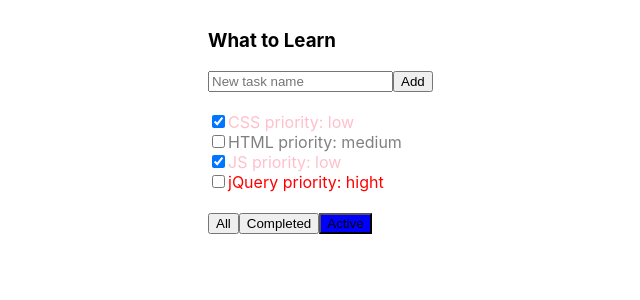
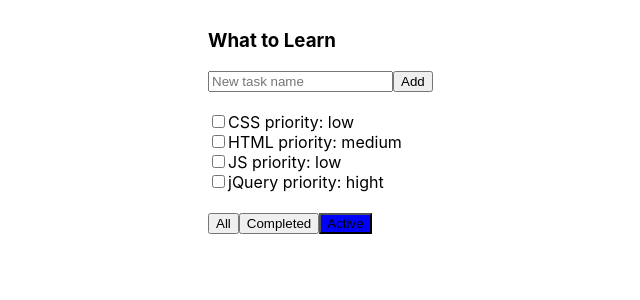
Before and after one commit to AlexandrDubiaga/TodoList, a React (Create React App) app: page / in a window 1280 px wide. Shown: the top 300 px of the page, without its empty margins (192-832 px from the left). Built offline with nearby package versions, Linux system fonts and the light colour scheme.

Commit message:
add checkbox changed in state

```diff
--- a/src/App.js
+++ b/src/App.js
@@ -7,7 +7,6 @@
 class App extends React.Component {
     constructor(props) {
         super(props);
-        this.newTaskTitleRef = React.createRef();
     }
 
     state = {
@@ -19,30 +18,57 @@
 
         filterValue: "Active"
     }
-    onAddTaskClick = () => {
-        let newTask = {title: this.newTaskTitleRef.current.value, isDone: true, priority: 'hard'};
+    onAddTaskClick = (newTitle) => {
+        let newTask = {title: newTitle, isDone: true, priority: 'hard'};
         let nawTasks = [...this.state.tasks, newTask];
         this.setState({
             tasks: nawTasks
         });
-        this.newTaskTitleRef.current.value = '';
+    }
+    changeFilter = (newFilterValue) => {
+        this.setState({
+            filterValue: newFilterValue
+        });
+    }
+
+    changeStatus = (tasks, isDone) => {
+        let newTask = this.state.tasks.map(t => {
+            if (t !== tasks) {
+                return t;
+            } else {
+                return {...t, isDone: isDone}
+            }
+        })
+        this.setState({
+            tasks: newTask
+        });
     }
 
 
     render = () => {
+        const getFilterTasks = (tasks, filterValue) => {
+            return this.state.tasks.filter(t => {
+                switch (filterValue) {
+                    case "Active":
+                        return true;
+                    case "Completed":
+                        return t.isDone;
+                    case "All":
+                        return !t.isDone;
+                    default:
+                        return false;
+                }
+            });
+        }
+
+
         return (
             <div className="App">
                 <div className="todoList">
-                    {/*<TodoListHeader/>*/}
-                    <div className="todoList-header">
-                        <h3 className="todoList-header__title">What to Learn</h3>
-                        <div className="todoList-newTaskForm">
-                            <input type="text" placeholder="New task name" ref={this.newTaskTitleRef}/>
-                            <button onClick={this.onAddTaskClick}>Add</button>
-                        </div>
-                    </div>
-                    <TodoListTasks tasks={this.state.tasks}/>
-                    <TodoListFooter filterValue={this.state.filterValue}/>
+                    <TodoListHeader onAddTaskClick={this.onAddTaskClick}/>
+                    <TodoListTasks changeStatus={this.changeStatus}
+                                   tasks={getFilterTasks(this.state.tasks, this.state.filterValue)}/>
+                    <TodoListFooter changeFilter={this.changeFilter} filterValue={this.state.filterValue}/>
                 </div>
             </div>
         );
--- a/src/TodoListFooter.jsx
+++ b/src/TodoListFooter.jsx
@@ -8,9 +8,9 @@
         let classForActive = this.props.filterValue === "Active" ? "filter-active" : "";
         return (
             <div>
-                <button className={classForAll}>All</button>
-                <button className={classForCompleted}>Completed</button>
-                <button className={classForActive}>Active</button>
+                <button onClick={() => this.props.changeFilter('All')} className={classForAll}>All</button>
+                <button onClick={() => this.props.changeFilter('Completed')} className={classForCompleted}>Completed</button>
+                <button onClick={() => this.props.changeFilter('Active')} className={classForActive}>Active</button>
             </div>
         );
     }
--- a/src/TodoListHeader.jsx
+++ b/src/TodoListHeader.jsx
@@ -1,13 +1,24 @@
 import React from 'react';
 
 class TodoListHeader extends React.Component {
+    constructor() {
+        super()
+        this.newTittleRef = React.createRef();
+
+    }
+    onAddTaskClick=()=>{
+        let newTitle = this.newTittleRef.current.value;
+        this.newTittleRef.current.value='';
+        this.props.onAddTaskClick(newTitle);
+    }
+
     render = () => {
         return (
             <div className="todoList-header">
                 <h3 className="todoList-header__title">What to Learn</h3>
                 <div className="todoList-newTaskForm">
-                    <input type="text" placeholder="New task name"/>
-                    <button>Add</button>
+                    <input ref={this.newTittleRef} type="text" placeholder="New task name"/>
+                    <button onClick={this.onAddTaskClick}>Add</button>
                 </div>
             </div>
         );
--- a/src/TodoListTask.jsx
+++ b/src/TodoListTask.jsx
@@ -1,7 +1,9 @@
 import React from 'react';
 
 class TodoListTask extends React.Component {
-
+    onIsDoneChanged = (e) => {
+        this.props.changeStatus(this.props.tasks,e.currentTarget.checked);
+    }
     render = () => {
         let colorSpan = "";
         switch (this.props.priority) {
@@ -22,8 +24,8 @@
         }
         return (
             <div className="todoList-tasks">
-                <input type="checkbox" checked={this.props.isDone}/>
-                <span className={colorSpan}>{this.props.title + " priority: " + this.props.priority}</span>
+                <input type="checkbox" checked={this.props.isDone} onChange={this.onIsDoneChanged}/>
+                <span className={colorSpan}>{this.props.tasks.title + " priority: " + this.props.tasks.priority}</span>
             </div>
         );
     }
--- a/src/TodoListTasks.jsx
+++ b/src/TodoListTasks.jsx
@@ -5,8 +5,7 @@
 
     render = () => {
 
-        const tasksElements = this.props.tasks.map(task => <TodoListTask title={task.title} isDone={task.isDone}
-                                                                         priority={task.priority}/>
+        const tasksElements = this.props.tasks.map(task => <TodoListTask changeStatus={this.props.changeStatus} tasks={task}/>
         )
         return (
             <div className="todoList-tasks ">
```
